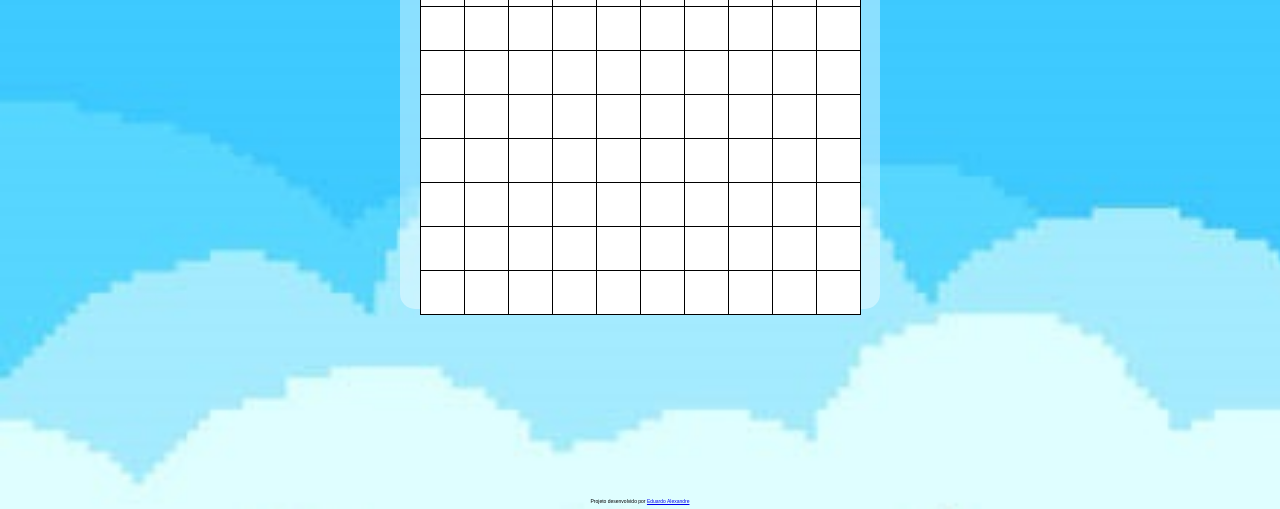
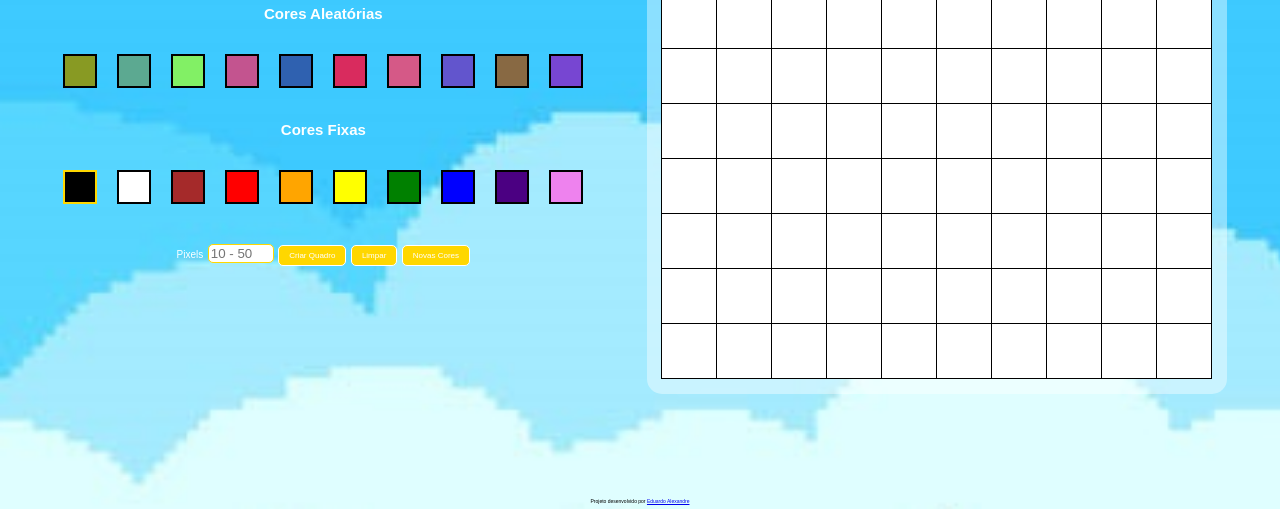
Before and after one commit to DuAlexandre/pixel-art-t23-trybe, a plain HTML site: page index.html in a window 1280 px wide. Shown: the part 291-800 px from the top of the page. Drawn offline with Linux system fonts and the light colour scheme; a web font is replaced by a local one.

Commit message:
:lipstick: feat: Estilização do Board

```diff
--- a/css/style.css
+++ b/css/style.css
@@ -5,19 +5,27 @@ body {
     flex-direction: column;
     height: 100vh;
     margin: 0px;
-    justify-content: center;
     text-align: center;
     align-items: center;
     font-family: 'Public Pixel', sans-serif;
 }
 
+#container {
+    display: flex;
+    align-items: center;
+    flex-wrap: wrap;
+    justify-content: space-evenly;
+    width: 100%;
+    height: 100%;
+}
+
 h1, h2{
-    margin: 5px 0px;
     color: white;
 }
 
 h1 {
-    font-size: 20px;
+    font-size: 30px;
+    margin: 20px;
 }
 
 h2 {
@@ -25,11 +33,17 @@ h2 {
 }
 
 .color {
-    width: 15px;
-    height: 15px;
+    width: 30px;
+    height: 30px;
     border: solid black 2px;
-    margin: 0px 15px;
+    margin: 20px 10px;
     cursor: pointer;
+    transition: transform .2s;
+}
+
+.color:hover {
+    -ms-transform: scale(1.2);
+    transform: scale(1.2);
 }
 
 .selected {
@@ -39,23 +53,23 @@ h2 {
 #fixed-color, #random-color {
     display: flex;
     justify-content: center;
-    align-items: center;
     margin: 0px
 }
 
 main {
     display: flex;
+    background-color: rgba(255, 255, 255, 0.4);
+    width: 580px;
+    height: 580px;
+    border-radius: 15px;
     justify-content: center;
-    flex-direction: column;
     align-items: center;
-    background-color: rgba(255, 255, 255, 0.4);
-    width: 480px;
-    height: 480px;
-    border-radius: 15px;
 }
 
 #inputPixel {
     width: 60px;
+    border-radius: 5px;
+    border: gold solid 1px;
 }
 
 #buttons {
@@ -63,19 +77,28 @@ main {
 }
 
 #board {
-    background-color: white;
     display: flex;
     flex-wrap: wrap;
     border-top: black solid 1px;
     border-left: black solid 1px;
-    height: 440px;
-    width: 440px;
+    height: 550px;
+    width: 550px;
 }
 
 .pixel {
     border-right: black solid 1px;
     border-bottom: black solid 1px;
+    background-color: white;
+    -webkit-filter: brightness(100%)
+}
 
+.pixel:hover {
+    -webkit-filter: brightness(70%);
+    -webkit-transition: all 200ms ease;
+    -moz-transition: all 200ms ease;
+    -o-transition: all 200ms ease;
+    -ms-transition: all 200ms ease;
+        transition: all 200ms ease;
 }
 
 label {
@@ -86,6 +109,22 @@ label {
 button {
     font-family: 'Public Pixel', sans-serif;
     font-size: 8px;
+    padding: 5px 10px;
+    color: white;
+    background-color: gold;
+    border: white solid 1px;
+    border-radius: 5px;
+    cursor: pointer;
+    -webkit-filter: brightness(100%);
+}
+
+button:hover {
+    -webkit-filter: brightness(70%);
+    -webkit-transition: all 200ms ease;
+    -moz-transition: all 200ms ease;
+    -o-transition: all 200ms ease;
+    -ms-transition: all 200ms ease;
+        transition: all 200ms ease;
 }
 
 footer {
--- a/index.html
+++ b/index.html
@@ -9,6 +9,7 @@
     <link href="http://fonts.cdnfonts.com/css/public-pixel" rel="stylesheet">
 </head>
 <body>
+    <div id="container">
         <header id="color-palette">
             <h1>Paleta de Cores</h1>
             <h2>Cores Aleatórias</h2>
@@ -37,8 +38,6 @@
             <div class="color" style="background-color: indigo;"></div>
             <div class="color" style="background-color: violet;"></div>
             </section>
-    </header>
-    <main>
             <nav id="buttons">
             <label for="pixels">Pixels</label>
             <input type="number" id="inputPixel" placeholder="10 - 50">
@@ -46,8 +45,11 @@
             <button id="clearBoard">Limpar</button>
             <button id="newColor">Novas Cores</button>
             </nav>
+        </header>
+        <main>
             <div id="board"></div>
         </main>
+    </div>
     <footer>Projeto desenvolvido por <a href="https://www.linkedin.com/in/eduardo-alexandre025/" target="_blank">Eduardo Alexandre</a></footer>
     <script src="./js/script.js"></script>
 </body>
--- a/js/script.js
+++ b/js/script.js
@@ -30,7 +30,7 @@ const createBoard = (input) => {
     let pixel = '';
     for (let linha = 0; linha < input; linha += 1) {
         for (let coluna = 0; coluna < input; coluna += 1) {
-            pixel += `<div class="pixel" style="width: ${(440 - input) / input}px; height: ${(440 - input) / input}px;"></div>`
+            pixel += `<div class="pixel" style="width: ${(550 - input) / input}px; height: ${(550 - input) / input}px;"></div>`
         }
     }
     pixelBoard.innerHTML = pixel;
```
Lines whose indentation alone changed are shown as unchanged.
